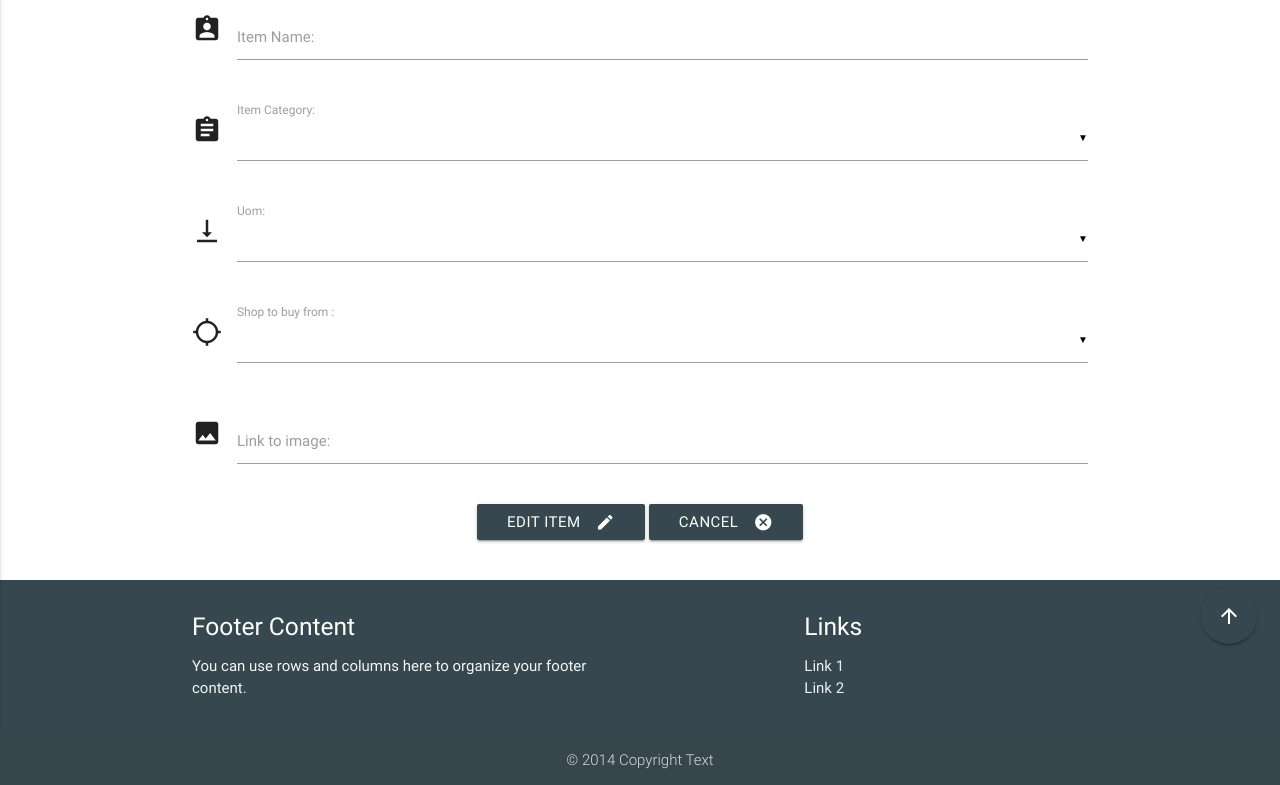
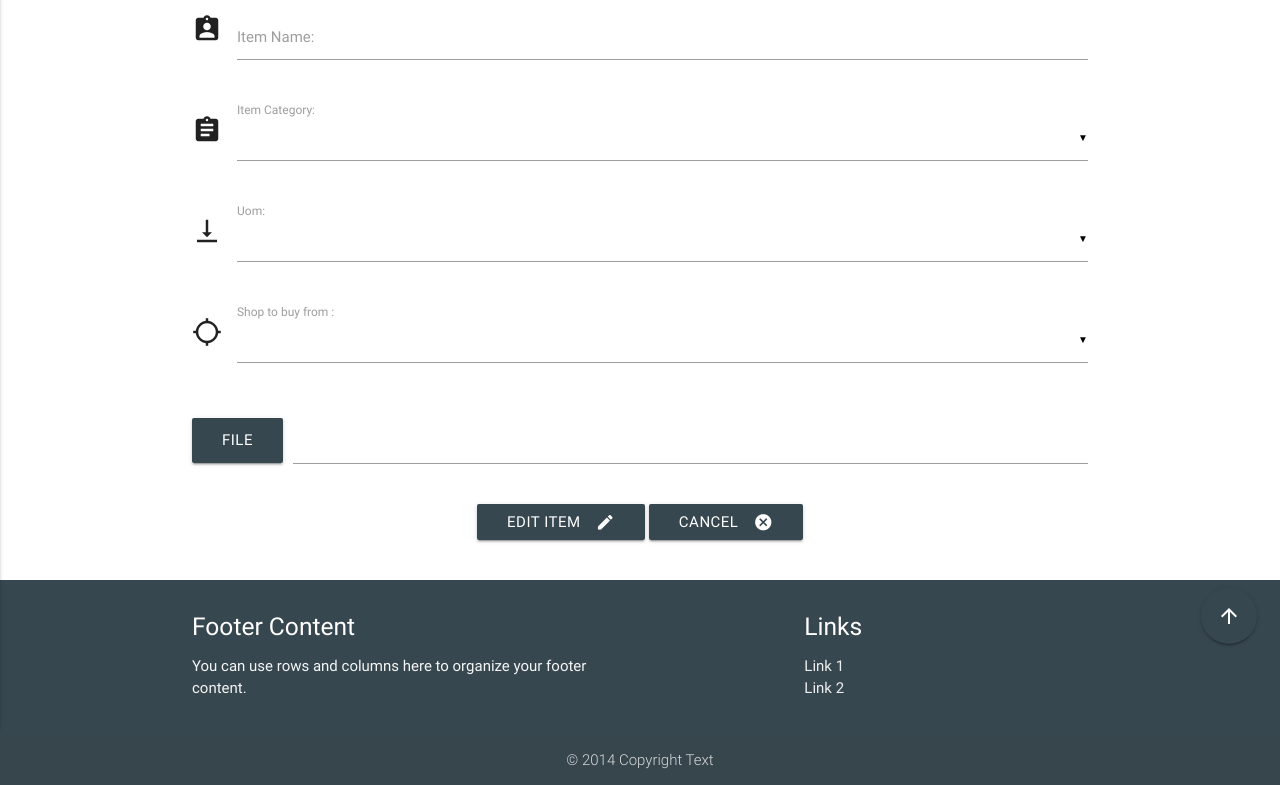
Before and after one commit to xz3t/milestone-3, a Flask app: template templates/edititem.html in a window 1280 px wide. Shown: the part 133-918 px from the top of the page. Run offline with Flask 2, Linux system fonts and the light colour scheme; the template is opened without the code that fills it, so the values that code supplies are empty; some libraries are stand-ins or nearby versions.

Commit message:
Wired up with imgBB.js to upload an image

```diff
--- a/templates/edititem.html
+++ b/templates/edititem.html
@@ -58,10 +58,14 @@
       </div>
     </div>
     <div class="row">
-      <div class="input-field col s12">
-        <i class="material-icons prefix">image</i>
-        <input id="item_img" name="item_img" type="text" class="materialize-textarea" value="{{item.item_img}}" />
-        <label for="icon_telephone">Link to image: </label>
+      <div class="file-field input-field col s12 ">
+        <div class="btn blue-grey darken-3">
+          <span>File</span>
+          <input id="input_img" type="file" onchange="fileChange('item_img')" accept="image/*">
+        </div>
+        <div class="file-path-wrapper">
+          <input class="file-path validate" type="text" id="item_img" name="item_img" value="{{item.item_img}}">
+        </div>
       </div>
     </div>
     <div class="row center-align">
```
